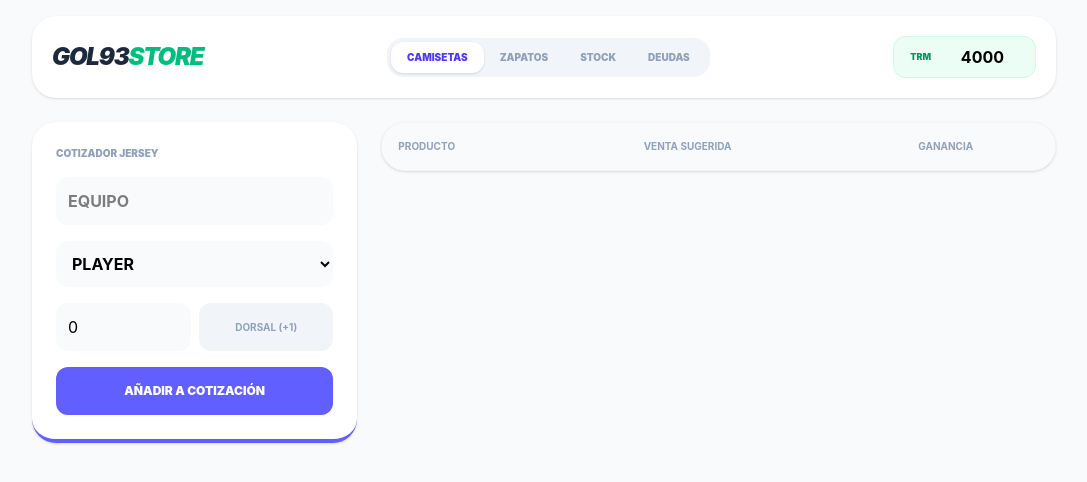
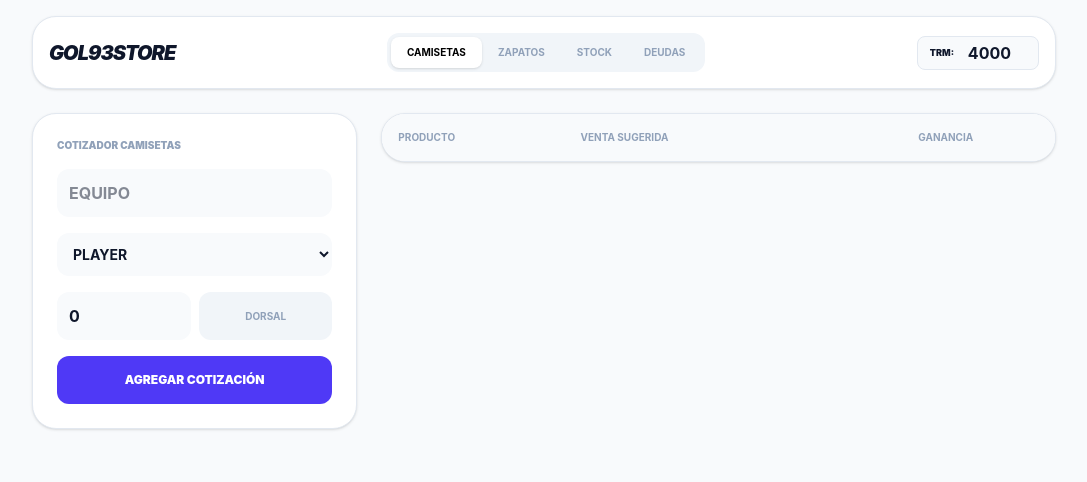
Before and after one commit to JOSSUAR2004/calculadora-negocio-final, a React (Vite) app: page / in a window 1280 px wide. Shown: the top 482 px of the page, without its empty margins (96-1183 px from the left). Built offline with nearby package versions, Linux system fonts and the light colour scheme.

Commit message:
Sistema de edición y eliminación completado para Orbita90

```diff
--- a/src/App.jsx
+++ b/src/App.jsx
@@ -1,16 +1,17 @@
 import React, { useState, useEffect } from 'react';
 
 const App = () => {
-  // --- ESTADOS Y PERSISTENCIA ---
+  // --- LÓGICA ORIGINAL DE COTIZACIÓN ---
   const [tasaCOP, setTasaCOP] = useState(() => JSON.parse(localStorage.getItem('g93_tasa')) || 4000);
   const [modo, setModo] = useState('camisetas');
-  const [items, setItems] = useState([]); // Cotización temporal
+  const [items, setItems] = useState([]);
   const [historial, setHistorial] = useState(() => JSON.parse(localStorage.getItem('g93_historial')) || []);
 
-  // Nuevas secciones independientes con persistencia
+  // --- NUEVAS SECCIONES SOLICITADAS (STOCK Y DEUDAS) ---
   const [stock, setStock] = useState(() => JSON.parse(localStorage.getItem('g93_stock')) || []);
   const [deudas, setDeudas] = useState(() => JSON.parse(localStorage.getItem('g93_deudas')) || []);
 
+  // Persistencia de todos los datos
   useEffect(() => {
     localStorage.setItem('g93_tasa', JSON.stringify(tasaCOP));
     localStorage.setItem('g93_historial', JSON.stringify(historial));
@@ -18,7 +19,7 @@ const App = () => {
     localStorage.setItem('g93_deudas', JSON.stringify(deudas));
   }, [tasaCOP, historial, stock, deudas]);
 
-  // --- CONSTANTES LÓGICA COTIZACIÓN ---
+  // Constantes de importación (Logística China -> Colombia)
   const COSTO_LIBRA = 3.10;
   const ENVIO_CHINA_USA = 10;
   const CARGOS_FIJOS = 7;
@@ -27,24 +28,23 @@ const App = () => {
   const COSTOS_BASE_JERSEY = { fan: 13, player: 16, retro: 17, children: 15, nba: 23 };
   const PRECIOS_VENTA_JERSEY = { fan: 125000, player: 140000, retro: 150000, children: 110000, nba: 180000 };
 
-  // --- FORMULARIOS ESTADOS ---
   const [cajaZapatos, setCajaZapatos] = useState({ cantidadTotalCaja: 1 });
   const [newZapato, setNewZapato] = useState({ nombre: '', costoUSD: '', margen: 30 });
   const [newJersey, setNewJersey] = useState({ nombre: '', tipo: 'player', parches: 0, dorsal: false });
 
-  // --- FUNCIONES LÓGICA ---
+  // Funciones de agregado originales (Se mantienen solo como cotización)
   const agregarZapato = () => {
     if (!newZapato.nombre || !newZapato.costoUSD) return;
     const nTotal = parseInt(cajaZapatos.cantidadTotalCaja) || 1;
     const logisticaUSD = (ENVIO_CHINA_USA + CARGOS_FIJOS + (nTotal * PESO_PAR_LB * COSTO_LIBRA)) / nTotal;
     setItems([...items, { ...newZapato, id: Date.now(), logisticaUSD, tipoItem: 'zapato' }]);
-    setNewZapato({ ...newZapato, nombre: '', costoUSD: '' });
+    setNewZapato({ ...newZapato, nombre: '', costoUSD: '', margen: 30 });
   };
 
   const agregarJersey = () => {
     if (!newJersey.nombre) return;
     setItems([...items, { ...newJersey, id: Date.now(), tipoItem: 'camiseta' }]);
-    setNewJersey({ ...newJersey, nombre: '', parches: 0, dorsal: false });
+    setNewJersey({ ...newJersey, nombre: '', tipo: 'player', parches: 0, dorsal: false });
   };
 
   const calcular = (item) => {
@@ -64,84 +64,86 @@ const App = () => {
   const fmt = (v) => new Intl.NumberFormat('es-CO', { style: 'currency', currency: 'COP', maximumFractionDigits: 0 }).format(v);
 
   return (
-    <div className="min-h-screen bg-slate-50 p-4 font-sans">
+    <div className="min-h-screen bg-slate-50 p-4 font-sans text-slate-900">
       <div className="max-w-5xl mx-auto space-y-6">
 
-        {/* HEADER */}
-        <div className="bg-white p-5 rounded-3xl shadow-sm flex flex-wrap justify-between items-center gap-4">
-          <h1 className="font-black italic text-2xl tracking-tighter text-slate-800">GOL93<span className="text-emerald-500">STORE</span></h1>
-          <div className="flex bg-slate-100 p-1 rounded-2xl">
+        {/* NAVEGACIÓN */}
+        <div className="bg-white p-4 rounded-3xl shadow-sm flex flex-wrap justify-between items-center gap-4 border border-slate-200">
+          <h1 className="font-black italic text-xl tracking-tighter">GOL93STORE</h1>
+          <div className="flex bg-slate-100 p-1 rounded-xl">
             {['camisetas', 'zapatos', 'stock', 'deudas'].map(m => (
-              <button key={m} onClick={() => setModo(m)} className={`px-4 py-2 rounded-xl text-[10px] font-black uppercase transition-all ${modo === m ? 'bg-white shadow text-indigo-600' : 'text-slate-400'}`}>{m}</button>
+              <button
+                key={m}
+                onClick={() => setModo(m)}
+                className={`px-4 py-2 rounded-lg text-[10px] font-bold uppercase transition-all ${modo === m ? 'bg-white shadow text-black' : 'text-slate-400'}`}
+              >
+                {m}
+              </button>
             ))}
           </div>
-          <div className="flex items-center gap-2 bg-emerald-50 px-4 py-2 rounded-xl border border-emerald-100">
-            <span className="text-[9px] font-black text-emerald-600">TRM</span>
-            <input type="number" value={tasaCOP} onChange={e => setTasaCOP(e.target.value)} className="bg-transparent font-bold w-20 text-right outline-none" />
+          <div className="flex items-center gap-2 bg-slate-50 px-3 py-1 rounded-lg border border-slate-200">
+            <span className="text-[9px] font-black">TRM:</span>
+            <input
+              type="number"
+              value={tasaCOP}
+              onChange={e => setTasaCOP(e.target.value)}
+              className="bg-transparent font-bold w-16 text-right outline-none"
+            />
           </div>
         </div>
 
-        {/* CONTENIDO DINÁMICO */}
         <div className="grid grid-cols-1 lg:grid-cols-12 gap-6">
 
-          {/* COLUMNA FORMULARIOS (SOLO COTIZACIÓN) */}
+          {/* FORMULARIOS DE COTIZACIÓN */}
           <div className="lg:col-span-4 space-y-4">
             {modo === 'camisetas' && (
-              <div className="bg-white p-6 rounded-3xl border-b-4 border-indigo-500 shadow-sm space-y-4">
-                <p className="text-[10px] font-black text-slate-400 uppercase">Cotizador Jersey</p>
+              <div className="bg-white p-6 rounded-3xl shadow-sm border border-slate-200 space-y-4">
+                <p className="text-[10px] font-black text-slate-400 uppercase">Cotizador Camisetas</p>
                 <input type="text" placeholder="EQUIPO" className="w-full p-3 bg-slate-50 rounded-xl outline-none font-bold" value={newJersey.nombre} onChange={e => setNewJersey({...newJersey, nombre: e.target.value.toUpperCase()})} />
-                <select className="w-full p-3 bg-slate-50 rounded-xl outline-none font-bold" value={newJersey.tipo} onChange={e => setNewJersey({...newJersey, tipo: e.target.value})}>
+                <select className="w-full p-3 bg-slate-50 rounded-xl outline-none font-bold text-sm" value={newJersey.tipo} onChange={e => setNewJersey({...newJersey, tipo: e.target.value})}>
                   {Object.keys(COSTOS_BASE_JERSEY).map(k => <option key={k} value={k}>{k.toUpperCase()}</option>)}
                 </select>
                 <div className="flex gap-2">
-                  <input type="number" placeholder="Parches" className="w-1/2 p-3 bg-slate-50 rounded-xl outline-none" value={newJersey.parches} onChange={e => setNewJersey({...newJersey, parches: e.target.value})} />
-                  <button onClick={() => setNewJersey({...newJersey, dorsal: !newJersey.dorsal})} className={`w-1/2 rounded-xl font-bold text-[10px] ${newJersey.dorsal ? 'bg-indigo-600 text-white' : 'bg-slate-100 text-slate-400'}`}>DORSAL (+1)</button>
+                  <input type="number" placeholder="Parches" className="w-1/2 p-3 bg-slate-50 rounded-xl outline-none font-bold" value={newJersey.parches} onChange={e => setNewJersey({...newJersey, parches: e.target.value})} />
+                  <button onClick={() => setNewJersey({...newJersey, dorsal: !newJersey.dorsal})} className={`w-1/2 rounded-xl font-bold text-[10px] ${newJersey.dorsal ? 'bg-black text-white' : 'bg-slate-100 text-slate-400'}`}>DORSAL</button>
                 </div>
-                <button onClick={agregarJersey} className="w-full bg-indigo-500 text-white p-4 rounded-xl font-black text-xs">AÑADIR A COTIZACIÓN</button>
+                <button onClick={agregarJersey} className="w-full bg-indigo-600 text-white p-4 rounded-xl font-black text-xs">AGREGAR COTIZACIÓN</button>
               </div>
             )}
 
             {modo === 'zapatos' && (
-              <div className="bg-white p-6 rounded-3xl border-b-4 border-emerald-500 shadow-sm space-y-4">
+              <div className="bg-white p-6 rounded-3xl shadow-sm border border-slate-200 space-y-4">
                 <p className="text-[10px] font-black text-slate-400 uppercase">Cotizador Guayos</p>
-                <input type="number" placeholder="PARES EN CAJA" className="w-full p-3 bg-slate-50 rounded-xl outline-none font-bold" onChange={e => setCajaZapatos({cantidadTotalCaja: e.target.value})} />
+                <input type="number" placeholder="CANTIDAD EN CAJA" className="w-full p-3 bg-slate-50 rounded-xl outline-none font-bold" onChange={e => setCajaZapatos({cantidadTotalCaja: e.target.value})} />
                 <input type="text" placeholder="REFERENCIA" className="w-full p-3 bg-slate-50 rounded-xl outline-none font-bold" value={newZapato.nombre} onChange={e => setNewZapato({...newZapato, nombre: e.target.value.toUpperCase()})} />
                 <div className="flex gap-2">
-                  <input type="number" placeholder="USD COSTO" className="w-1/2 p-3 bg-slate-50 rounded-xl outline-none" value={newZapato.costoUSD} onChange={e => setNewZapato({...newZapato, costoUSD: e.target.value})} />
-                  <input type="number" placeholder="MARGEN %" className="w-1/2 p-3 bg-slate-50 rounded-xl outline-none" value={newZapato.margen} onChange={e => setNewZapato({...newZapato, margen: e.target.value})} />
+                  <input type="number" placeholder="USD COSTO" className="w-1/2 p-3 bg-slate-50 rounded-xl outline-none font-bold" value={newZapato.costoUSD} onChange={e => setNewZapato({...newZapato, costoUSD: e.target.value})} />
+                  <input type="number" placeholder="MARGEN %" className="w-1/2 p-3 bg-slate-50 rounded-xl outline-none font-bold" value={newZapato.margen} onChange={e => setNewZapato({...newZapato, margen: e.target.value})} />
                 </div>
-                <button onClick={agregarZapato} className="w-full bg-emerald-500 text-white p-4 rounded-xl font-black text-xs">AÑADIR A COTIZACIÓN</button>
+                <button onClick={agregarZapato} className="w-full bg-emerald-600 text-white p-4 rounded-xl font-black text-xs">AGREGAR COTIZACIÓN</button>
               </div>
             )}
           </div>
 
-          {/* COLUMNA PRINCIPAL / LISTADOS */}
+          {/* ÁREA DE CONTENIDO PRINCIPAL */}
           <div className="lg:col-span-8">
 
-            {/* SECCIÓN STOCK FÍSICO (MANUAL) */}
+            {/* SECCIÓN STOCK FÍSICO (MANUAL E INDEPENDIENTE) */}
             {modo === 'stock' && (
               <div className="grid grid-cols-1 md:grid-cols-12 gap-6">
-                <div className="md:col-span-5 bg-white p-6 rounded-3xl shadow-sm border-b-4 border-slate-800 space-y-4">
-                  <p className="text-[10px] font-black text-slate-400 uppercase italic">Registro Stock Real</p>
-                  <input type="text" id="sk-nom" placeholder="Producto y Talla" className="w-full p-3 bg-slate-50 rounded-xl outline-none font-bold text-sm" />
-                  <select id="sk-tipo" className="w-full p-3 bg-slate-50 rounded-xl outline-none font-bold text-sm">
-                    <option value="camiseta">Camiseta</option>
-                    <option value="guayo">Guayo</option>
-                  </select>
+                <div className="md:col-span-5 bg-white p-6 rounded-3xl border border-slate-200 space-y-4">
+                  <p className="text-[10px] font-black text-slate-400 uppercase">Registro Stock Físico</p>
+                  <input type="text" id="s-nom" placeholder="Producto y Talla" className="w-full p-3 bg-slate-50 rounded-xl outline-none font-bold" />
                   <button onClick={() => {
-                    const n = document.getElementById('sk-nom').value;
-                    const t = document.getElementById('sk-tipo').value;
-                    if(n) { setStock([{id: Date.now(), nombre: n.toUpperCase(), tipo: t}, ...stock]); document.getElementById('sk-nom').value = ''; }
-                  }} className="w-full bg-slate-900 text-white p-4 rounded-xl font-black text-xs uppercase">Ingresar a Bodega</button>
+                    const n = document.getElementById('s-nom').value;
+                    if(n) { setStock([{id: Date.now(), nombre: n.toUpperCase()}, ...stock]); document.getElementById('s-nom').value = ''; }
+                  }} className="w-full bg-black text-white p-4 rounded-xl font-black text-xs">GUARDAR EN BODEGA</button>
                 </div>
-                <div className="md:col-span-7 grid grid-cols-1 gap-3">
+                <div className="md:col-span-7 space-y-2">
                   {stock.map(s => (
-                    <div key={s.id} className="bg-white p-4 rounded-2xl shadow-sm border border-slate-100 flex justify-between items-center">
-                      <div>
-                        <span className="text-[8px] font-black bg-slate-100 px-2 py-0.5 rounded text-slate-400 uppercase">{s.tipo}</span>
-                        <p className="font-bold text-slate-800 uppercase text-sm mt-1">{s.nombre}</p>
-                      </div>
-                      <button onClick={() => setStock(stock.filter(i => i.id !== s.id))} className="bg-emerald-50 text-emerald-600 px-4 py-2 rounded-xl text-[10px] font-black">VENDIDO</button>
+                    <div key={s.id} className="bg-white p-4 rounded-2xl border border-slate-200 flex justify-between items-center">
+                      <p className="font-bold text-sm uppercase">{s.nombre}</p>
+                      <button onClick={() => setStock(stock.filter(i => i.id !== s.id))} className="text-[9px] font-black bg-emerald-50 text-emerald-600 px-3 py-1 rounded-lg">VENDIDO</button>
                     </div>
                   ))}
                 </div>
@@ -151,60 +153,52 @@ const App = () => {
             {/* SECCIÓN DEUDAS */}
             {modo === 'deudas' && (
               <div className="grid grid-cols-1 md:grid-cols-12 gap-6">
-                <div className="md:col-span-5 bg-white p-6 rounded-3xl shadow-sm border-b-4 border-red-500 space-y-4">
-                  <p className="text-[10px] font-black text-slate-400 uppercase italic">Nuevo Pendiente</p>
-                  <input type="text" id="d-cli" placeholder="Cliente" className="w-full p-3 bg-slate-50 rounded-xl outline-none font-bold text-sm" />
-                  <input type="number" id="d-mon" placeholder="Monto COP" className="w-full p-3 bg-slate-50 rounded-xl outline-none font-bold text-sm" />
-                  <input type="text" id="d-con" placeholder="Concepto" className="w-full p-3 bg-slate-50 rounded-xl outline-none text-xs" />
+                <div className="md:col-span-5 bg-white p-6 rounded-3xl border border-slate-200 space-y-4">
+                  <p className="text-[10px] font-black text-slate-400 uppercase">Nuevo Pendiente</p>
+                  <input type="text" id="d-cli" placeholder="Nombre Cliente" className="w-full p-3 bg-slate-50 rounded-xl outline-none font-bold" />
+                  <input type="number" id="d-mon" placeholder="Monto COP" className="w-full p-3 bg-slate-50 rounded-xl outline-none font-bold" />
                   <button onClick={() => {
                     const c = document.getElementById('d-cli').value;
                     const m = document.getElementById('d-mon').value;
-                    const o = document.getElementById('d-con').value;
-                    if(c && m) { setDeudas([{id: Date.now(), cliente: c, monto: m, concepto: o}, ...deudas]); document.getElementById('d-cli').value = ''; document.getElementById('d-mon').value = ''; }
-                  }} className="w-full bg-red-500 text-white p-4 rounded-xl font-black text-xs">REGISTRAR DEUDA</button>
+                    if(c && m) { setDeudas([{id: Date.now(), cliente: c, monto: m}, ...deudas]); document.getElementById('d-cli').value = ''; document.getElementById('d-mon').value = ''; }
+                  }} className="w-full bg-red-600 text-white p-4 rounded-xl font-black text-xs">REGISTRAR DEUDA</button>
                 </div>
-                <div className="md:col-span-7 grid grid-cols-1 gap-3">
+                <div className="md:col-span-7 space-y-2">
                   {deudas.map(d => (
-                    <div key={d.id} className="bg-white p-5 rounded-2xl shadow-sm border border-red-50 flex justify-between items-center">
+                    <div key={d.id} className="bg-white p-4 rounded-2xl border border-red-100 flex justify-between items-center">
                       <div>
-                        <p className="text-[10px] font-black text-red-400 uppercase italic">{d.cliente}</p>
-                        <p className="text-xl font-black text-slate-800 leading-none">{fmt(d.monto)}</p>
-                        <p className="text-[9px] font-bold text-slate-400 mt-1">{d.concepto}</p>
+                        <p className="text-[10px] font-black text-red-500 uppercase">{d.cliente}</p>
+                        <p className="font-bold text-lg">{fmt(d.monto)}</p>
                       </div>
-                      <button onClick={() => setDeudas(deudas.filter(i => i.id !== d.id))} className="text-red-200 text-xl font-bold">✕</button>
+                      <button onClick={() => setDeudas(deudas.filter(i => i.id !== d.id))} className="text-red-300 font-bold">✕</button>
                     </div>
                   ))}
                 </div>
               </div>
             )}
 
-            {/* TABLA DE COTIZACIÓN (SOLO PARA CAMISETAS/GUAYOS) */}
+            {/* LISTA DE COTIZACIÓN TEMPORAL */}
             {(modo === 'camisetas' || modo === 'zapatos') && (
               <div className="space-y-4">
-                <div className="bg-white rounded-3xl shadow-sm overflow-hidden border border-slate-100">
+                <div className="bg-white rounded-3xl border border-slate-200 overflow-hidden shadow-sm">
                   <table className="w-full text-left">
                     <thead className="bg-slate-50 text-[10px] font-black text-slate-400 uppercase">
                       <tr>
                         <th className="p-4">Producto</th>
-                        <th className="p-4 text-center">Venta Sugerida</th>
+                        <th className="p-4">Venta Sugerida</th>
                         <th className="p-4 text-right">Ganancia</th>
                         <th className="p-4"></th>
                       </tr>
                     </thead>
-                    <tbody className="divide-y divide-slate-50">
+                    <tbody className="divide-y divide-slate-100">
                       {items.map(item => {
                         const res = calcular(item);
                         return (
                           <tr key={item.id} className="text-sm">
-                            <td className="p-4">
-                              <p className="font-bold text-slate-700">{item.nombre}</p>
-                              <p className="text-[9px] font-black text-slate-400 uppercase italic">{item.tipoItem}</p>
-                            </td>
-                            <td className="p-4 text-center">
-                              <span className="bg-indigo-50 text-indigo-600 px-3 py-1 rounded-lg font-black text-[11px]">{fmt(res.venta)}</span>
-                            </td>
-                            <td className="p-4 text-right font-black text-emerald-500">{fmt(res.ganancia)}</td>
-                            <td className="p-4 text-right"><button onClick={() => setItems(items.filter(i => i.id !== item.id))} className="text-slate-300">✕</button></td>
+                            <td className="p-4 font-bold">{item.nombre} <span className="text-[9px] text-slate-300 block">{item.tipoItem}</span></td>
+                            <td className="p-4 font-black">{fmt(res.venta)}</td>
+                            <td className="p-4 text-right font-black text-emerald-600">{fmt(res.ganancia)}</td>
+                            <td className="p-4 text-right text-slate-300 hover:text-red-500 cursor-pointer" onClick={() => setItems(items.filter(i => i.id !== item.id))}>✕</td>
                           </tr>
                         );
                       })}
@@ -216,7 +210,7 @@ const App = () => {
                     const totalG = items.reduce((acc, i) => acc + calcular(i).ganancia, 0);
                     setHistorial([{id: Date.now(), fecha: new Date().toLocaleString(), ganancia: totalG}, ...historial]);
                     setItems([]);
-                  }} className="w-full bg-slate-900 text-white p-5 rounded-3xl font-black text-sm shadow-xl shadow-slate-200 uppercase tracking-widest">Guardar en Historial</button>
+                  }} className="w-full bg-black text-white p-4 rounded-2xl font-black text-sm uppercase tracking-widest">Guardar Lote en Historial</button>
                 )}
               </div>
             )}
```
